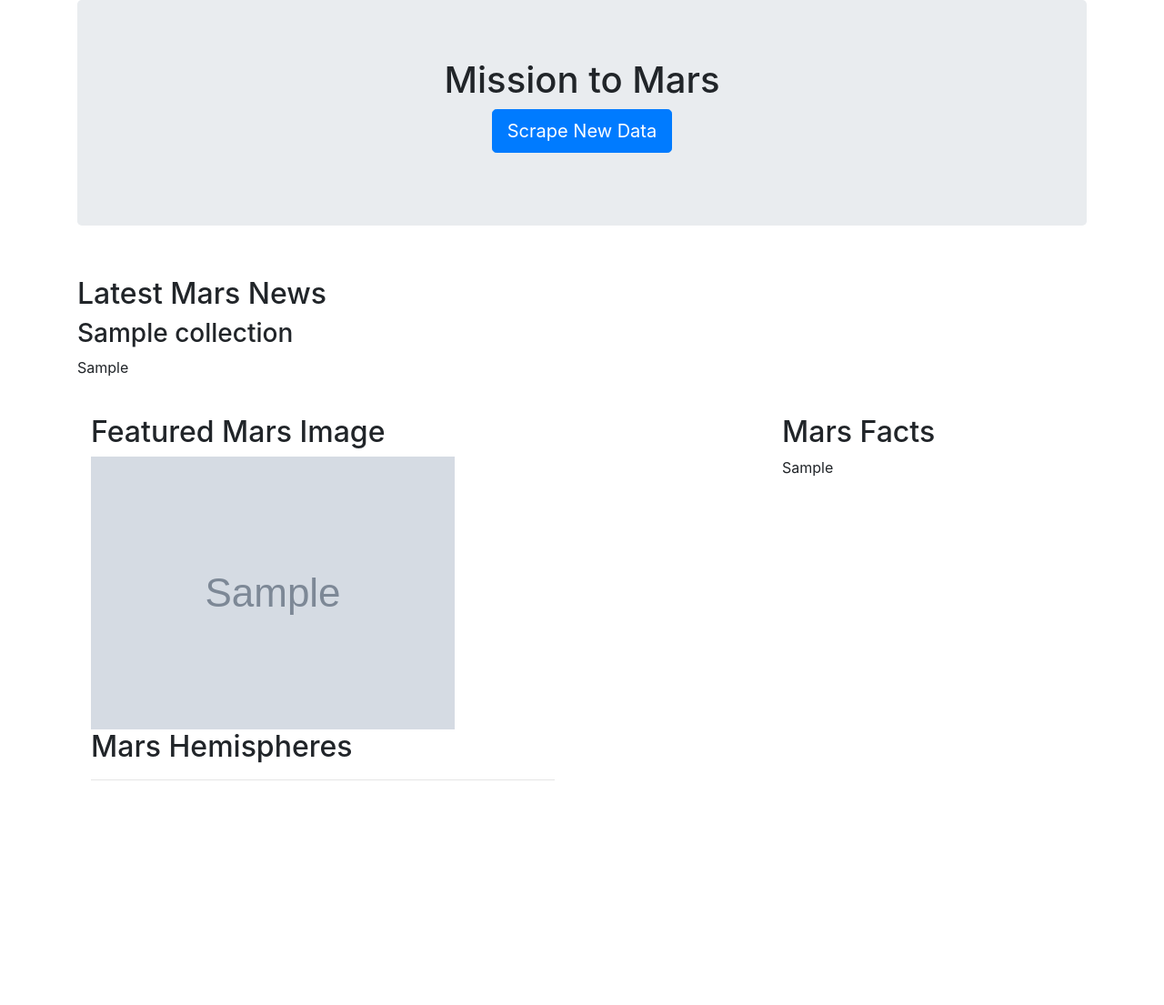
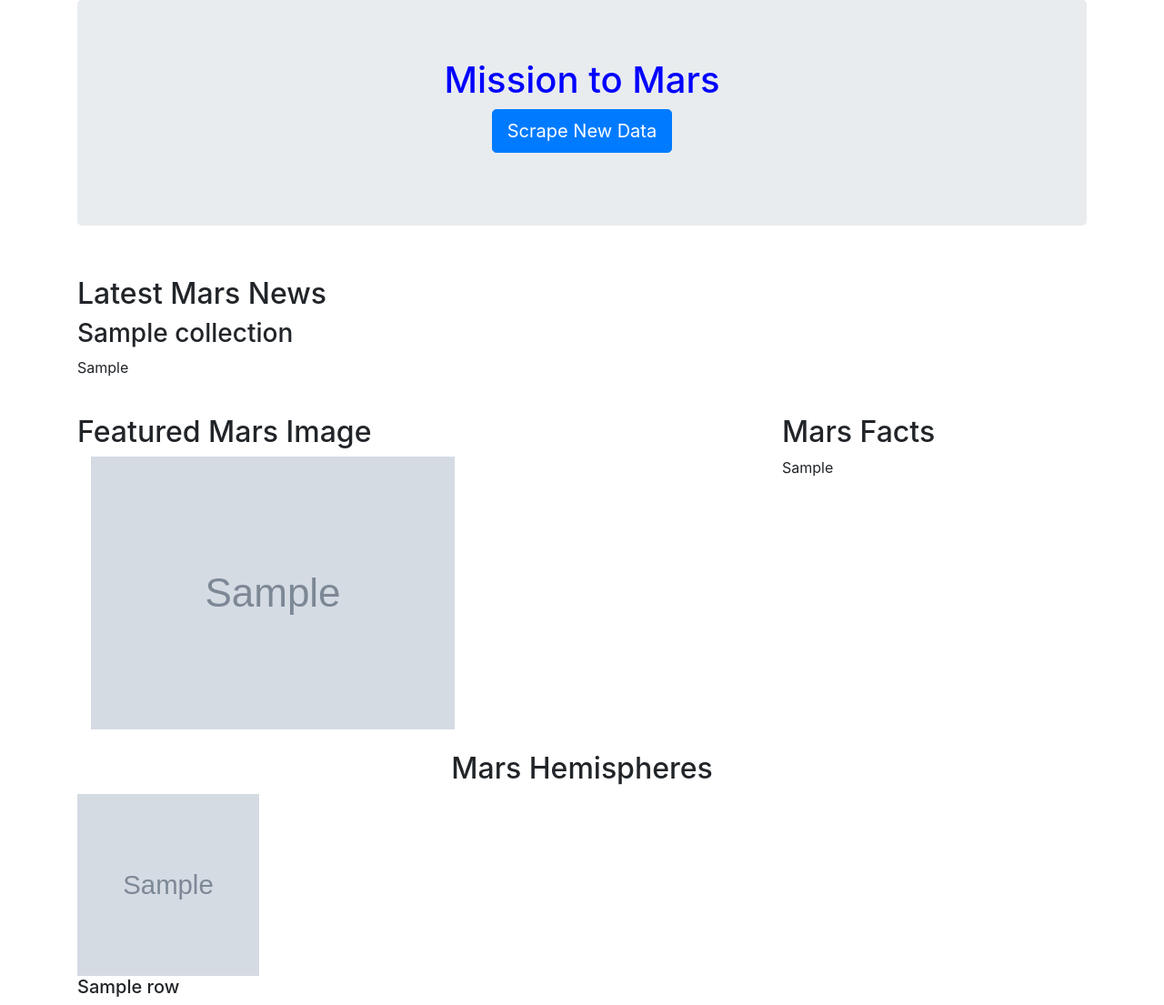
Before and after one commit to cayelsie/Informative-Mars-website, a Flask app: page / in a window 1280 px wide. Shown: the whole page at 91% size. Before the commit the page ends 858 px from the top, so only its background shows below. Run offline with Flask 2, Linux system fonts and the light colour scheme; grey boxes marked "Sample" are stand-in pictures; a database or web service that is not in the repository returns one stand-in record (values such as "Sample title"); some libraries are stand-ins or nearby versions.

Commit message:
siginifcant progress on hemispheres section

```diff
--- /dev/null
+++ b/Missions_to_Mars/style.css
@@ -0,0 +1,3 @@
+h1 {
+    color: blue;
+}
--- a/Missions_to_Mars/templates/index.html
+++ b/Missions_to_Mars/templates/index.html
@@ -21,8 +21,8 @@
     <br>
 
     <!-- <div class = "container">  -->
-    <div class ="row">
-      <div class = "col-md-12">
+    <div class="row">
+      <div class="col-md-12">
         <h2>Latest Mars News</h2>
         <h3>{{ mars.news_title }}</h3>
         <p>{{ mars.news_paragraph }}</p>
@@ -31,42 +31,39 @@
 
     <br>
     <!-- <div class = "container"> -->
-    <div class = "row">
-      <div class = "col-md-8">
-        <div class = "col-md-12">
+    <div class="row">
+      <div class="col-md-8">
         <h2>Featured Mars Image</h2>
-        <img src = "{{ mars.featured_mars_image }}" alt ="Featured Mars Image">
+        <div class="col-md-12">
+
+          <img src="{{ mars.featured_mars_image }}" alt="Featured Mars Image">
         </div>
       </div>
 
-      <div class = "col-md-4">
-        <div class = "col-md-12">
+      <div class="col-md-4">
+        <div class="col-md-12">
           <h2>Mars Facts</h2>
           {{ mars.mars_facts | safe }}
         </div>
       </div>
     </div>
+    <br>
+    <!-- <div class = "container"> -->
+      <h2 class="text-center">Mars Hemispheres</h2>
+    <div class="row">
 
-  <!-- <div class = "container text-center"> -->
 
-    <div class = "row">
-      <div class ="col-md-6">
-        <div class = "col-md-12">
-          <h2>Mars Hemispheres</h2>
-            <hr>
 
+      {% for row in mars.hemispheres[:2] %}
+
+      <div class="col-md-3">
+        <div class="thumbnail">
+          <img src="{{row['img_url']|default('static/images/error.png', true)}}" alt="..." width=200px height=200px>
+          <h5 id="caption">{{row['title']}}</h5>
+        </div>
       </div>
 
-      </div>
-
-    <div class = "row">
-      <div class ="col-md-6">
-        <div class = "col-md-12">
-
-
-        </div>
-      </div>
-    </div>
+    {% endfor %}
   </div>
 
 </body>
```
Also changed, not shown: Missions_to_Mars/templates/test.html (added, +34 -0 lines). Lines whose indentation alone changed are shown as unchanged.
